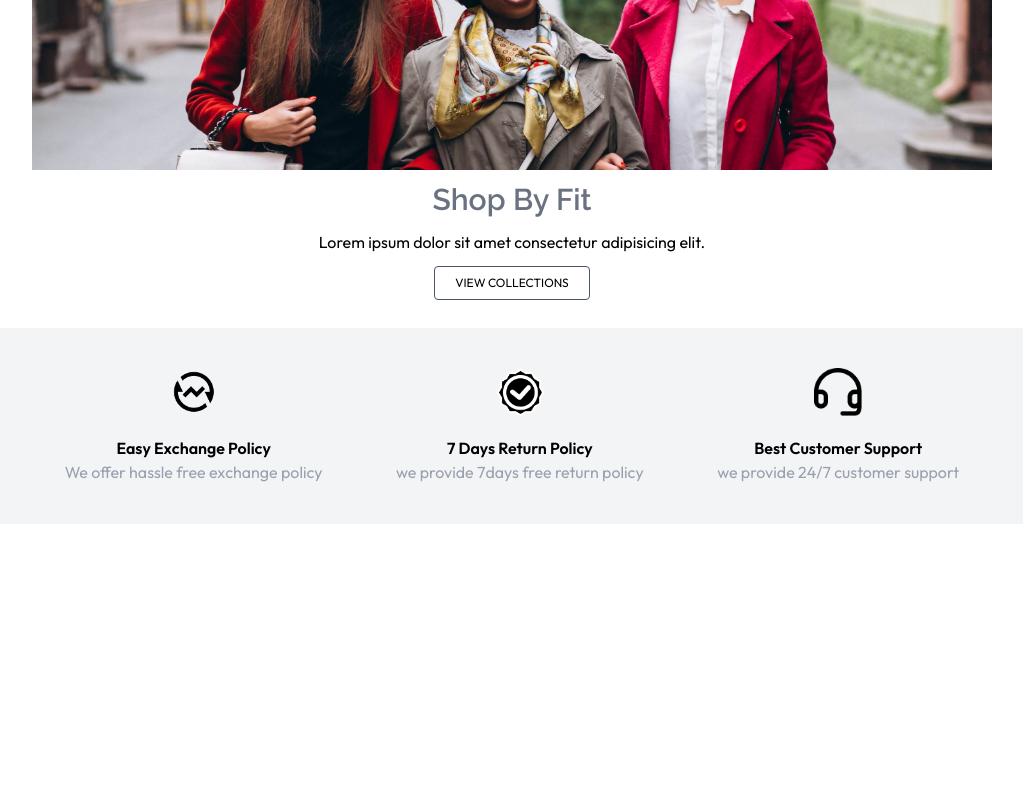
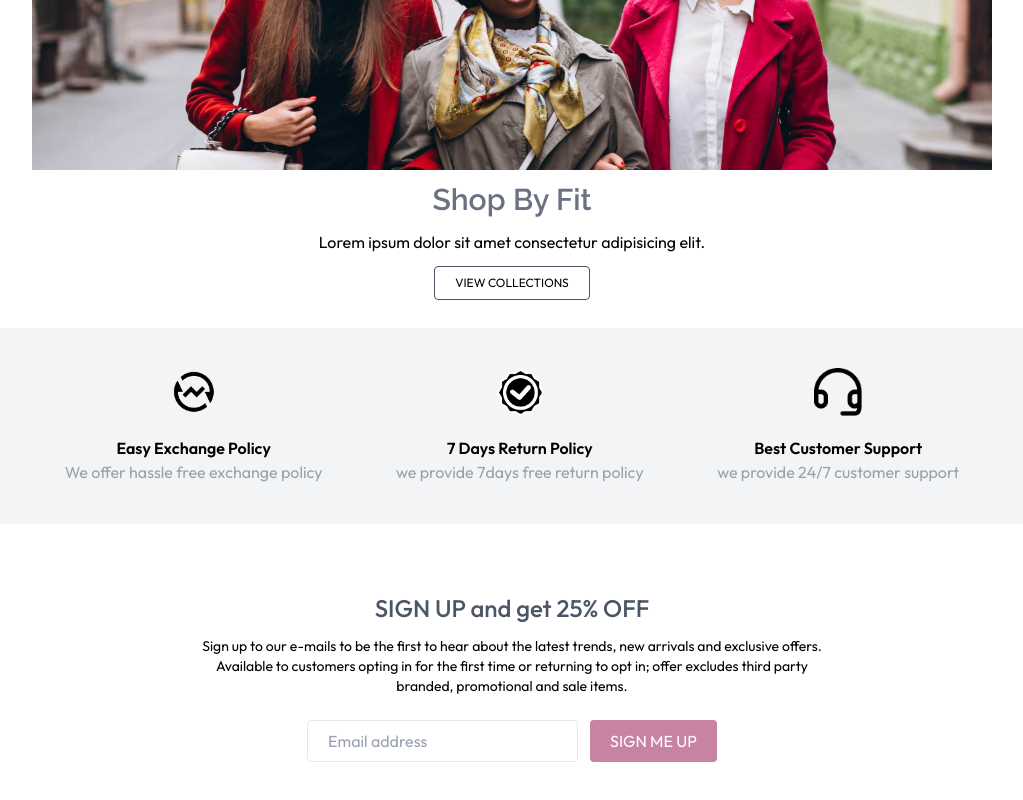
Before and after one commit to Elizabette01/e-commerce-app, a React (Vite) app in the folder e-commerce-frontend/: page / in a window 1280 px wide. Shown: the part 1394-2194 px from the top of the page, without its empty margins (128-1151 px from the left). Before the commit the page ends 1946 px from the top, so only its background shows below. Built offline with nearby package versions, Linux system fonts and the light colour scheme.

Commit message:
newsletter added

```diff
--- a/e-commerce-frontend/src/Pages/Home.jsx
+++ b/e-commerce-frontend/src/Pages/Home.jsx
@@ -4,6 +4,7 @@ import NewIn from '../containers/NewIn';
 import BigBanner from '../containers/BigBanner';
 import { assets } from '../assets/assets';
 import Policy from '../containers/Policy';
+import NewsletterBox from '../components/NewsletterBox';
 
 
 const Home = () => {
@@ -13,6 +14,7 @@ const Home = () => {
       <NewIn />
       <BigBanner image={assets.banner1} text1={'Shop by fit'} text2={'Lorem ipsum dolor sit amet consectetur adipisicing elit.'} text3={'view collections'} />
       <Policy />
+      <NewsletterBox />
 
     </div>
   )
--- a/e-commerce-frontend/src/assets/assets.js
+++ b/e-commerce-frontend/src/assets/assets.js
@@ -69,6 +69,7 @@ import contact_img from './contact_img.png'
 import razorpay_logo from './razorpay_logo.png'
 import stripe_logo from './stripe_logo.png'
 import banner1 from './banner1.jpg'
+import newsletter from './newsletter.jpg'
 
 export const assets = {
     logo,
@@ -84,7 +85,8 @@ export const assets = {
     contact_img,
     razorpay_logo,
     stripe_logo,
-    banner1
+    banner1,
+    newsletter
 }
 
 // export const productImg = {
--- /dev/null
+++ b/e-commerce-frontend/src/components/NewsletterBox.jsx
@@ -0,0 +1,21 @@
+import React from 'react'
+
+const NewsletterBox = () => {
+  return (
+    <div className='py-10'>
+       <div className='mx-auto w-[90%] md:w-3/4 lg:w-1/2 text-center'>
+      <h3 className="text-2xl font-medium text-gray-600 mb-3">SIGN UP and get 25% OFF </h3>
+
+      <p className="text-sm">Sign up to our e-mails to be the first to hear about the latest trends, new arrivals and exclusive offers. Available to customers opting in for the first time or returning to opt in; offer excludes third party branded, promotional and sale items.</p>
+
+      <form className=' w-full flex flex-col md:flex-row justify-center gap-3 my-6 '>
+        <input type="email" placeholder='Email address' className="border border-gray-200 rounded py-2 px-5 placeholder:text-gray-400" required/>
+        <button className="rounded bg-[#c782a4] py-2 px-5 text-white">SIGN ME UP</button>
+      </form>
+    </div>
+    </div>
+
+  )
+}
+
+export default NewsletterBox
--- a/e-commerce-frontend/src/index.css
+++ b/e-commerce-frontend/src/index.css
@@ -24,6 +24,10 @@ a.active {
   background: url(./assets/hero_img.jpg) no-repeat center/cover;
 }
 
+.bg-img {
+  background: url(./assets/hero_img.jpg) no-repeat center/cover;
+}
+
 .hero-h1 {
     font-family: "Raleway", sans-serif;
 }
```
Also changed, not shown: e-commerce-frontend/src/assets/newsletter.jpg (added), 1 other file (tests, documents, lock files or other folders).
